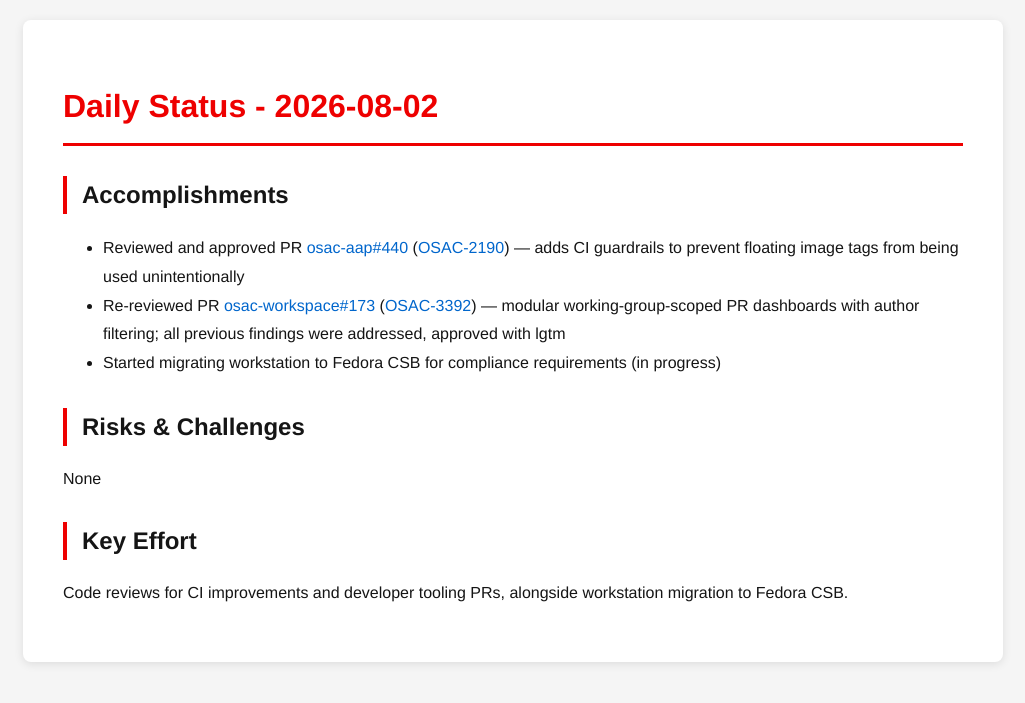
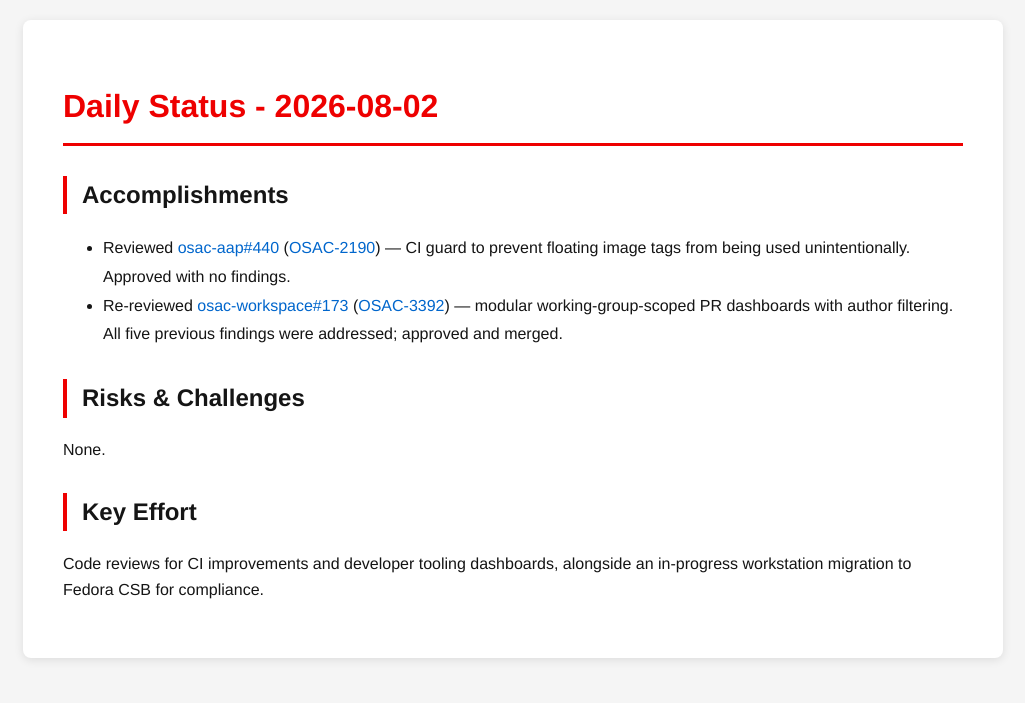
Before and after one commit to tzvatot/daily-status, a Jekyll site: the page built from 2026-08-02.md, in a window 1280 px wide. Shown: the top 703 px of the page, without its empty margins (127-1152 px from the left). Built offline with Jekyll 4.4.1, drawn with Linux system fonts in a browser that asks for light colours.

Commit message:
Daily status update - 2026-08-02

```diff
--- a/2026-08-02.md
+++ b/2026-08-02.md
@@ -7,12 +7,11 @@
 # Daily Status - 2026-08-02
 
 ## Accomplishments
-- Reviewed and approved PR [osac-aap#440](https://github.com/osac-project/osac-aap/pull/440) ([OSAC-2190](https://redhat.atlassian.net/browse/OSAC-2190)) — adds CI guardrails to prevent floating image tags from being used unintentionally
-- Re-reviewed PR [osac-workspace#173](https://github.com/osac-project/osac-workspace/pull/173) ([OSAC-3392](https://redhat.atlassian.net/browse/OSAC-3392)) — modular working-group-scoped PR dashboards with author filtering; all previous findings were addressed, approved with lgtm
-- Started migrating workstation to Fedora CSB for compliance requirements (in progress)
+- Reviewed [osac-aap#440](https://github.com/osac-project/osac-aap/pull/440) ([OSAC-2190](https://redhat.atlassian.net/browse/OSAC-2190)) — CI guard to prevent floating image tags from being used unintentionally. Approved with no findings.
+- Re-reviewed [osac-workspace#173](https://github.com/osac-project/osac-workspace/pull/173) ([OSAC-3392](https://redhat.atlassian.net/browse/OSAC-3392)) — modular working-group-scoped PR dashboards with author filtering. All five previous findings were addressed; approved and merged.
 
 ## Risks & Challenges
-None
+None.
 
 ## Key Effort
-Code reviews for CI improvements and developer tooling PRs, alongside workstation migration to Fedora CSB.
+Code reviews for CI improvements and developer tooling dashboards, alongside an in-progress workstation migration to Fedora CSB for compliance.
```
